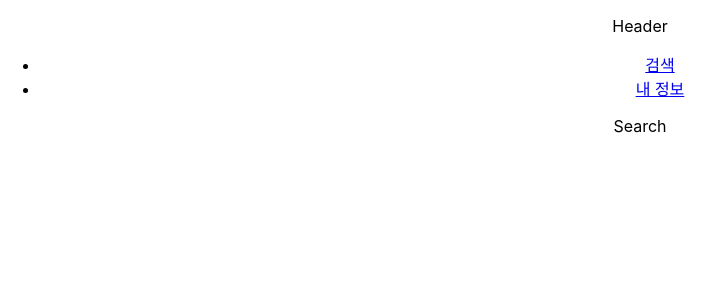
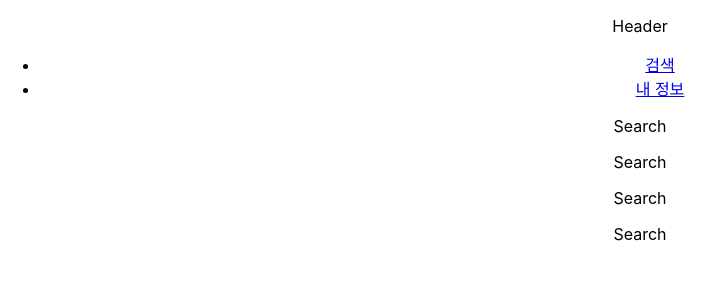
Before and after one commit to donghyun960215/movie-react, a React (Create React App) app: page / in a window 1280 px wide. Shown: the top 300 px of the page, without its empty margins (0-725 px from the left). Built offline with nearby package versions, Linux system fonts and the light colour scheme.

Commit message:
기본 페이지 셋팅

```diff
--- a/src/pages/search.js
+++ b/src/pages/search.js
@@ -2,10 +2,11 @@ import React from "react"
 
 const Search = () => {
   return  (
-      <div>
-        <p>Search</p>
-      </div>
-    )
+    <div>
+      <p>Search</p>
+      <p>Search</p><p>Search</p><p>Search</p>
+    </div>
+  )
 }
 
 export default Search
```
